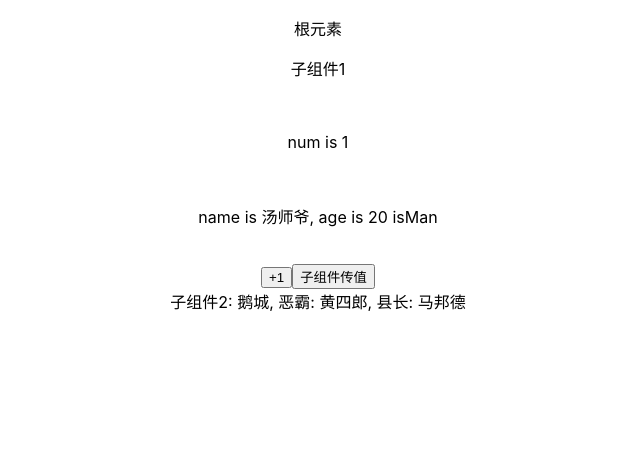
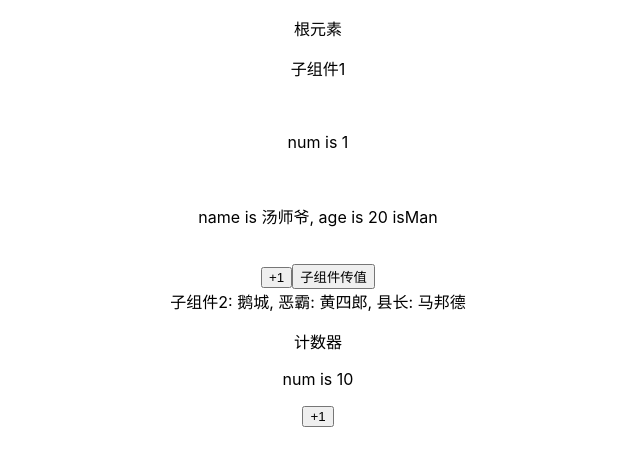
Before and after one commit to Jux1nCc/react, a React (Create React App) app: page / in a window 1280 px wide. Shown: the top 466 px of the page, without its empty margins (322-962 px from the left). Built offline with nearby package versions, Linux system fonts and the light colour scheme.

Commit message:
父子组件传值

```diff
--- a/src/App.js
+++ b/src/App.js
@@ -3,6 +3,7 @@ import React from 'react'
 import './App.css'
 import IndexPage from './components/index-page'
 import SunPage from './components/sun-page'
+import CountPage from './components/count-page'
 
 // function App () {
 //   return (
@@ -34,6 +35,9 @@ class App extends React.Component {
   setValue = obj => {
     console.log(obj)
   }
+  getCount = num => {
+    console.log(num)
+  }
   render () {
     return (
       <div className='App'>
@@ -62,6 +66,7 @@ class App extends React.Component {
           name='鹅城'
           obj={{ eba: '黄四郎', xianzhang: '马邦德' }}
         ></SunPage>
+        <CountPage num={10} callBack={this.getCount}></CountPage>
       </div>
     )
   }
--- /dev/null
+++ b/src/components/count-page.jsx
@@ -0,0 +1,26 @@
+import React from 'react'
+class CountPage extends React.Component{
+  constructor(props){
+    super()
+    this.state = {
+      num: props.num
+    }
+  }
+  add = () =>{
+    this.setState({
+      num: this.state.num +1
+    },()=>{
+      this.props.callBack({num:this.state.num})
+    })
+  }
+  render(){
+    return (
+      <div>
+        <p>计数器</p>
+        <p>num is {this.state.num}</p>
+        <button onClick={this.add}>+1</button>
+      </div>
+    )
+  }
+}
+export default CountPage
```
